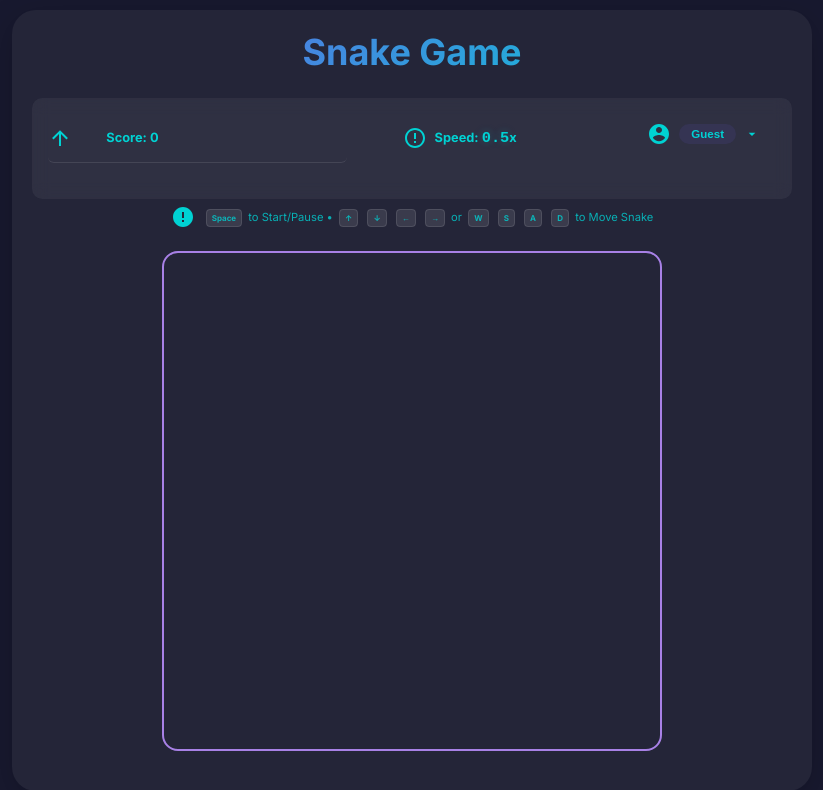
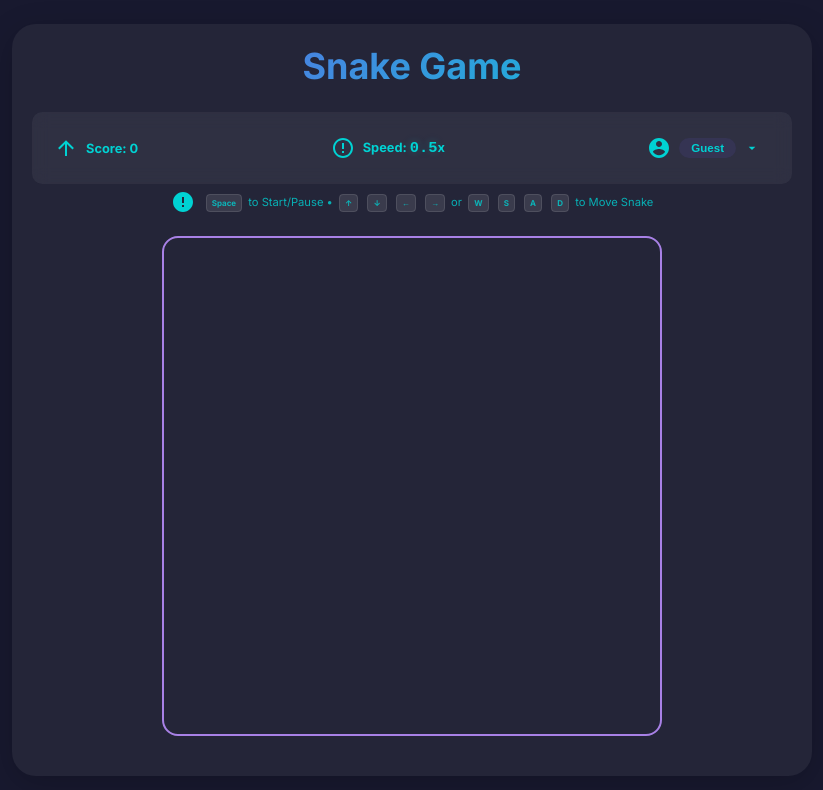
Before and after one commit to Amr-Elshabrawy-Dev/snake-game, a plain HTML site: page index.html in a window 1280 px wide. Shown: the whole page, without its empty margins (228-1051 px from the left). Drawn offline with nearby package versions, Linux system fonts and the light colour scheme.

Commit message:
Update score display with ranking icons and improve layout structure

```diff
--- a/app.js
+++ b/app.js
@@ -136,11 +136,11 @@ function displayTopScores() {
         day: 'numeric'
       });
 
-      const rank = index === 0 ? '🏆' : `${index + 1}.`;
+      const rank = index === 0 ? '🏆' : index === 1 ? '🥈' : index === 2 ? '🥉' : `${index + 1}.`;
 
       return `
         <li class="score-item ${index < 3 ? "top-three" : ""}">
-          <span class="rank" title="rank">${rank}</span>
+          <span class="rank" title="rank ${index + 1}">${rank}</span>
           <span class="player-name" title="${score.name}">${score.name}</span>
           <span class="score-value" title="score">${score.score.toLocaleString()}</span>
           <span class="date" title="date">${formattedDate}</span>
--- a/index.html
+++ b/index.html
@@ -16,7 +16,7 @@
     <div class="game-container">
       <h1>Snake Game</h1>
       <div class="game-header">
-        <div class="score-item item">
+        <div class="score-display item">
           <svg class="icon" viewBox="0 0 24 24">
             <path
               d="M13 20h-2V8l-5.5 5.5-1.42-1.42L12 4.16l7.92 7.92-1.42 1.42L13 8v12z"
--- a/style.css
+++ b/style.css
@@ -74,10 +74,9 @@ body.light-theme .game-container {
 
 /* Composition Layer */
 .game-header {
-  display: grid;
-  grid-template-areas:
-    "score speed settings"
-    "controls controls controls";
+  display: flex;
+  align-items: center;
+  justify-content: space-between;
   gap: 20px;
   background: rgba(255, 255, 255, 0.05);
   border-radius: 10px;
@@ -127,7 +126,7 @@ canvas {
   display: block;
 }
 
-.score-item {
+.score-display {
   color: var(--accent-color);
   font-weight: 700;
   justify-self: start;
```
